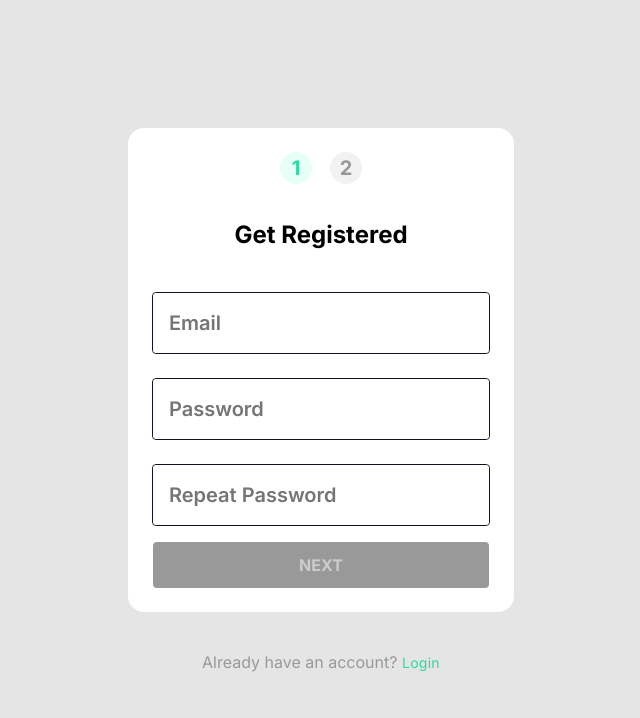
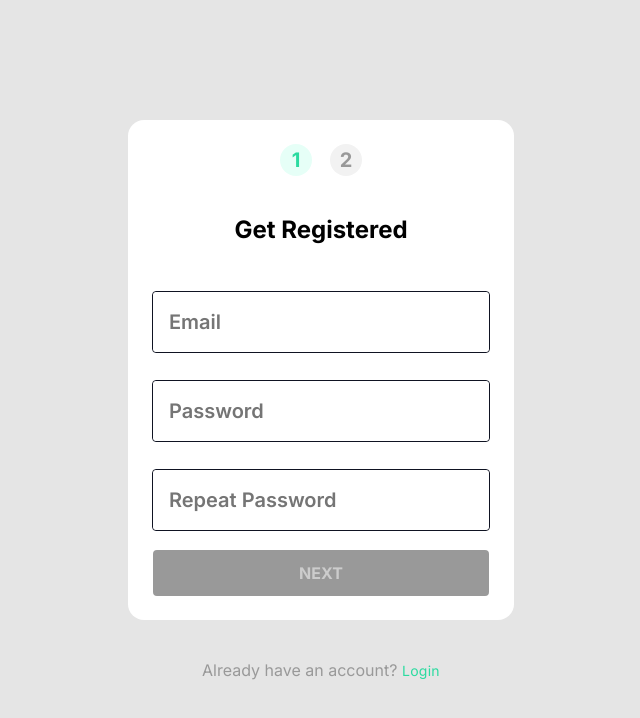
Before and after one commit to armada-ths/ac22, a React (Create React App) app: page /register in a window 1280 px wide. Shown: the top 718 px of the page, without its empty margins (319-959 px from the left). Built offline with nearby package versions, Linux system fonts and the light colour scheme; no server answers.

Commit message:
more small changes

```diff
--- a/src/components/MultiStepForm/Forms/Forms.css
+++ b/src/components/MultiStepForm/Forms/Forms.css
@@ -3,7 +3,7 @@
     flex-direction: column;
     justify-content: center;
     align-items: center;
-    gap: 1rem;
+    gap: 1.2rem;
 }
 
 .ac-input{
--- a/src/views/RegisterView/RegisterView.tsx
+++ b/src/views/RegisterView/RegisterView.tsx
@@ -56,7 +56,7 @@ const RegisterView: FC = () => {
 
     } catch (error : any) {
       if (error.message === "Firebase: Error (auth/email-already-in-use).") {
-        alert("Email is already in use, please provide with another valid KTH email")
+        alert("Email is already in use, please provide another valid KTH email")
       }
       else{
         alert("Something went wrong, please try again")
```
